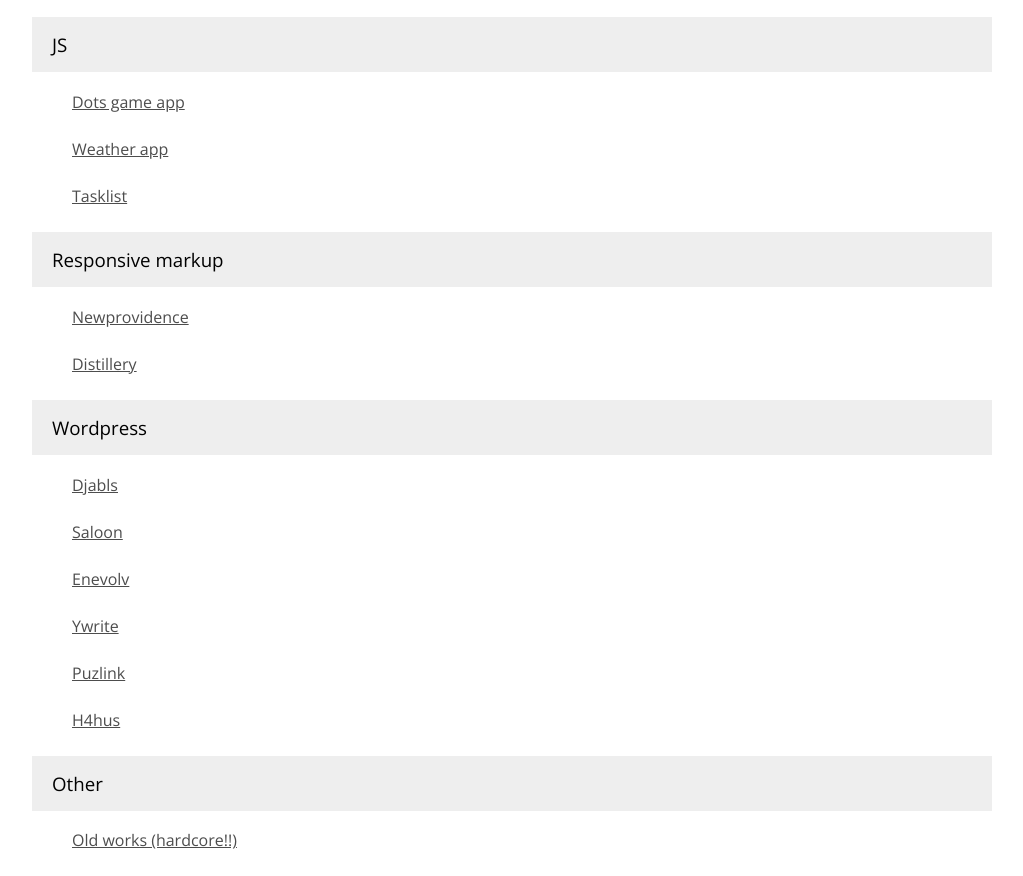
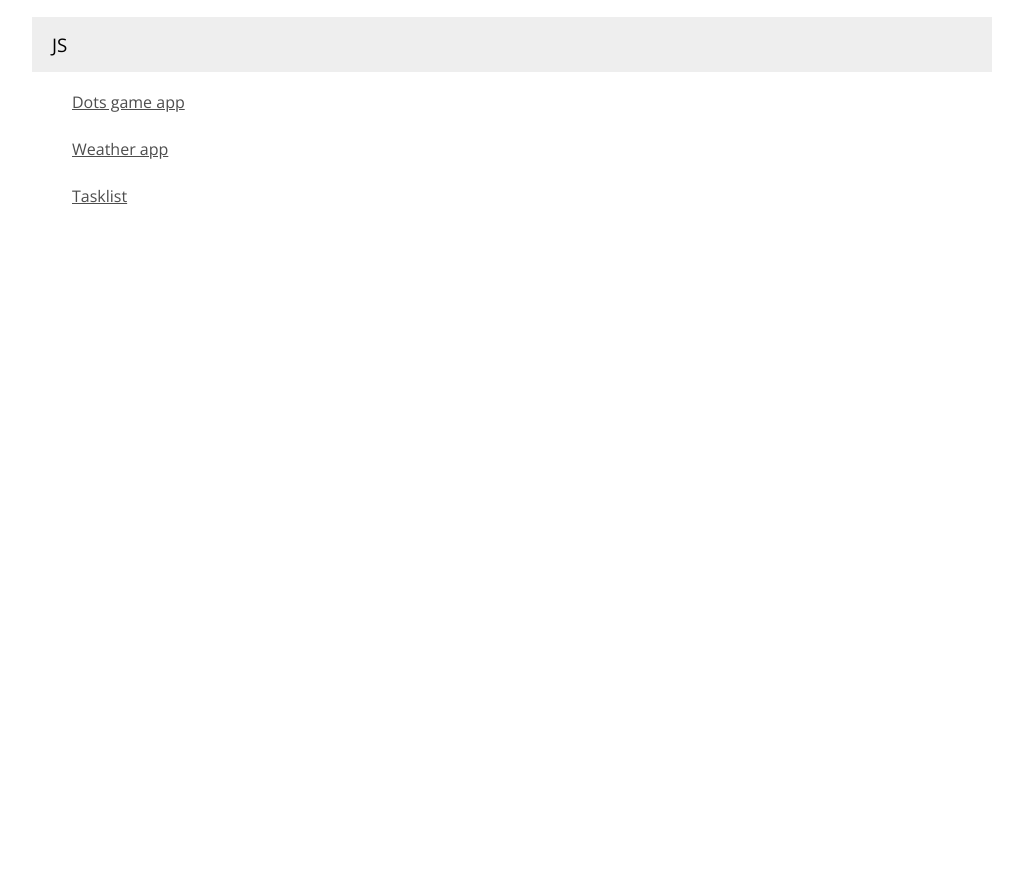
Before and after one commit to bahuzz/bahuzz.github.io, a website: page index.html in a window 1280 px wide. Shown: the part 151-1027 px from the top of the page, without its empty margins (128-1151 px from the left). After the commit the page ends 800 px from the top, so only its background shows below. Drawn offline with nearby package versions, Linux system fonts and the light colour scheme.

Commit message:
add coords

```diff
--- a/index.html
+++ b/index.html
@@ -40,26 +40,7 @@
 			<li><a target="_blank" href="https://bahuzz.github.io/tasklist/">Tasklist</a></li>
     </ul>
 
-    <h3>Responsive markup</h3>
-    <ul>
-			<li><a target="_blank" href="https://bahuzz.github.io/newprovidence/">Newprovidence</a></li>
-			<li><a target="_blank" href="https://bahuzz.github.io/distillery-test/">Distillery</a></li>
-    </ul>
 
-    <h3>Wordpress</h3>
-    <ul>
-			<li><a target="_blank" href="http://djabls.nl/nl/">Djabls</a></li>
-			<li><a target="_blank" href="http://saloon.my-salon.ua/">Saloon</a></li>
-			<li><a target="_blank" href="http://enevolv.com/">Enevolv</a></li>
-			<li><a target="_blank" href="http://ywrite.com/">Ywrite</a></li>
-			<li><a target="_blank" href="http://puzlink.com/">Puzlink</a></li>
-			<li><a target="_blank" href="http://h4hus.org/">H4hus</a></li>
-    </ul>
-
-    <h3>Other</h3>
-    <ul>
-			<li><a target="_blank" href="https://www.weblancer.net/users/bahuzz/portfolio/ ">Old works (hardcore!!)</a></li>
-    </ul>
 	</div><!-- container -->
 </body>
 </html>
```
